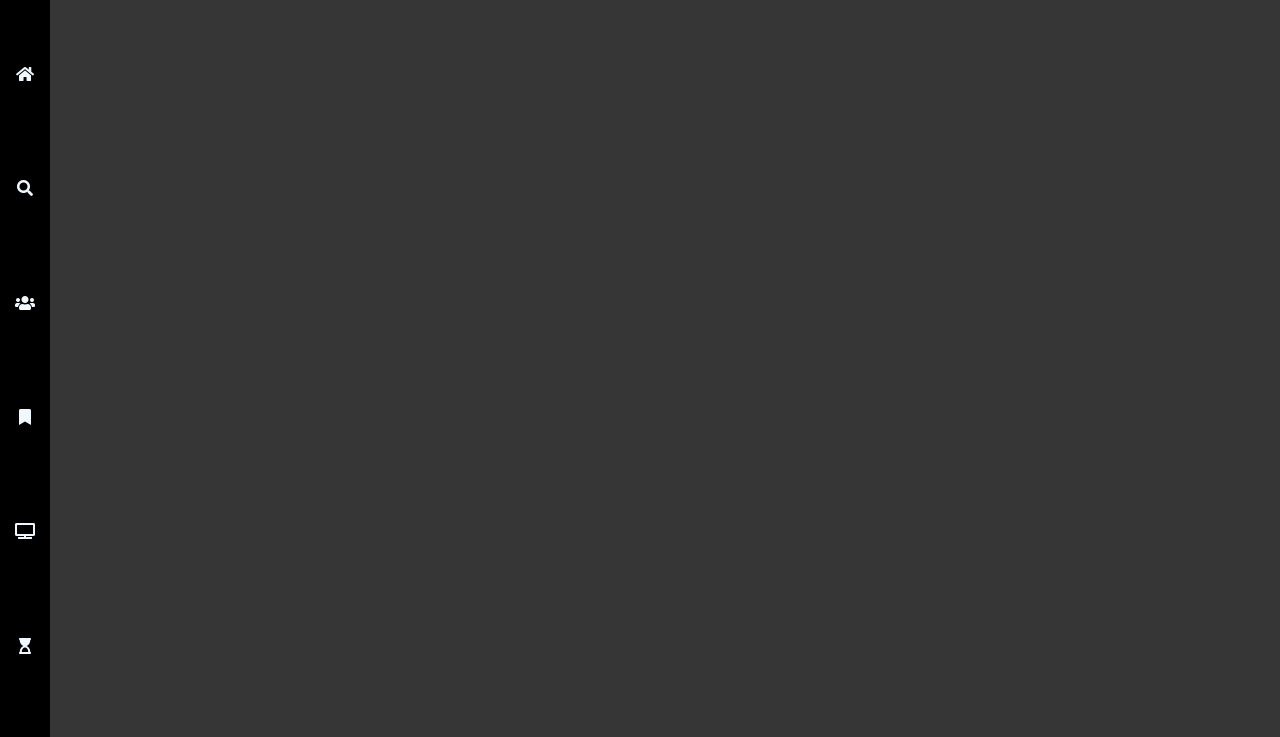
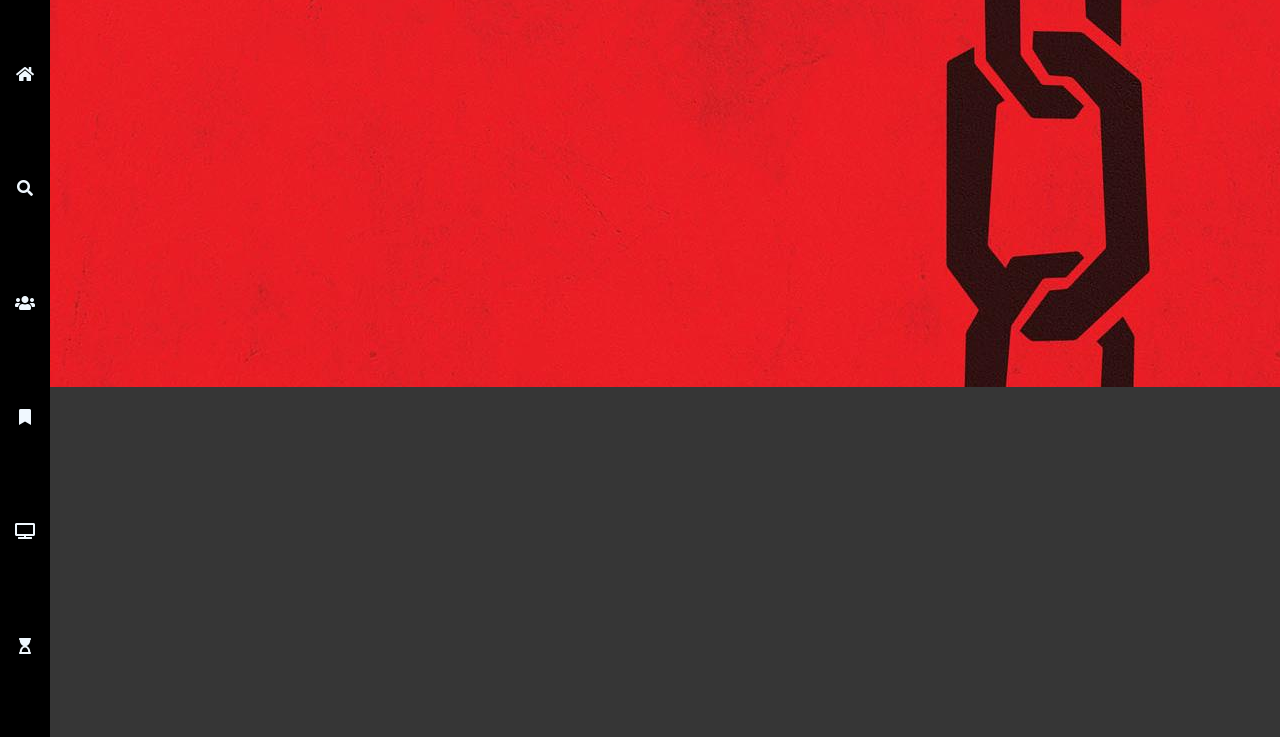
Before and after one commit to saifali-95/netflix, a plain HTML site: page index.html in a window 1280 px wide. Shown: the part 63-800 px from the top of the page. Drawn offline with Linux system fonts and the light colour scheme.

Commit message:
add cover picture content

```diff
--- a/index.html
+++ b/index.html
@@ -11,7 +11,7 @@
       rel="stylesheet"
     />
     <link rel="stylesheet" href=" https://cdnjs.cloudflare.com/ajax/libs/font-awesome/5.15.4/css/all.min.css">
-    <title>Netlfix</title>
+    <title>Netflix</title>
   </head>
   <body>
     <div class="navbar">
@@ -54,6 +54,11 @@
         <i class="fas fa-shopping-cart"></i>
     </div>
     <div class="container">
+      <div class="content-container">
+        <div class="feature-content">
+
+        </div>
+      </div>
     </div>
   </body>
 </html>
--- a/styles.css
+++ b/styles.css
@@ -116,3 +116,14 @@ body{
   height: calc(100vh - 50px);
   margin-left: 50px;
 }
+
+.content-container {
+  height: 400px;
+  width: 100%;
+  background-color: coral;
+}
+
+.feature-content {
+  background: url("./images/f-1.jpg");
+  height: 100%;
+}
```
